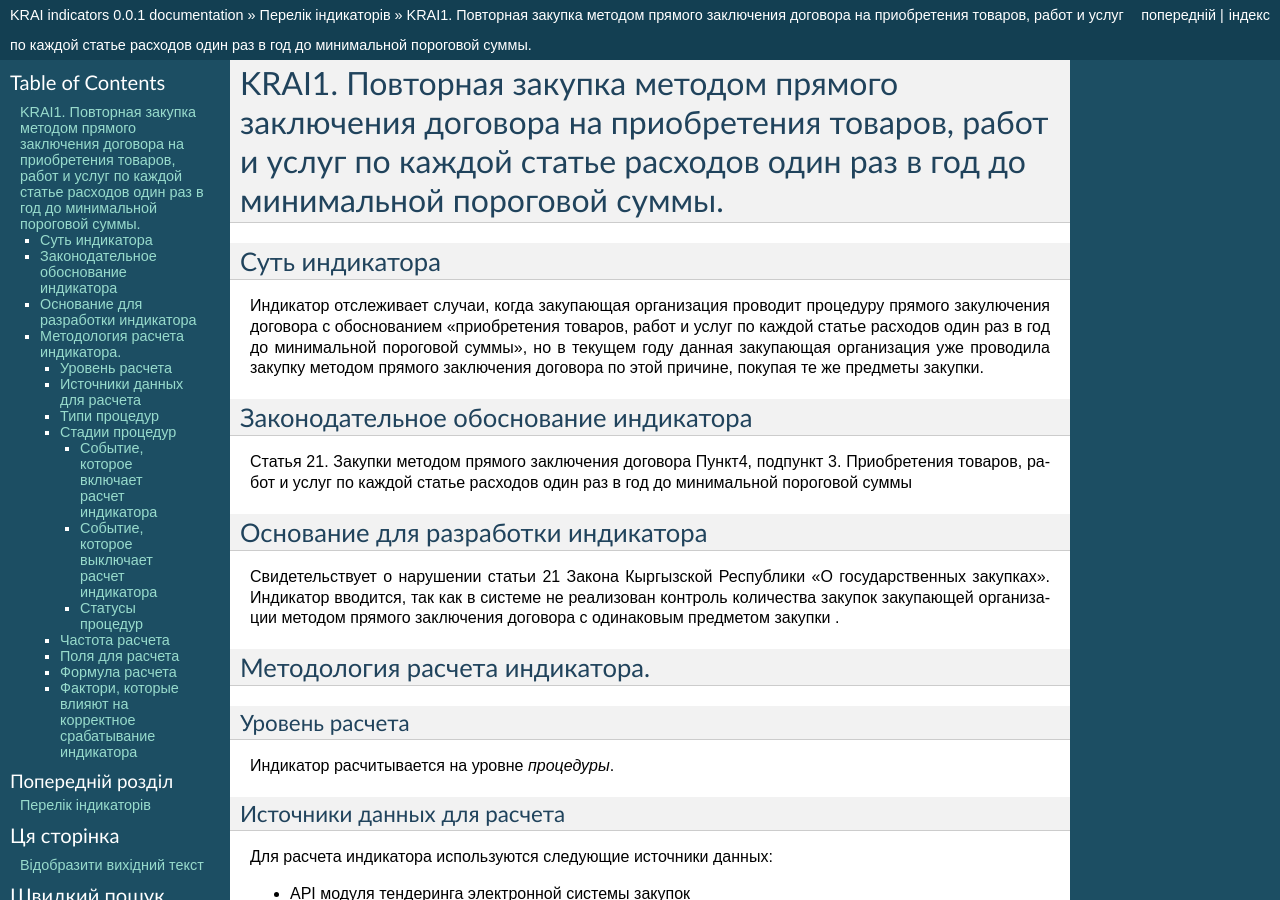
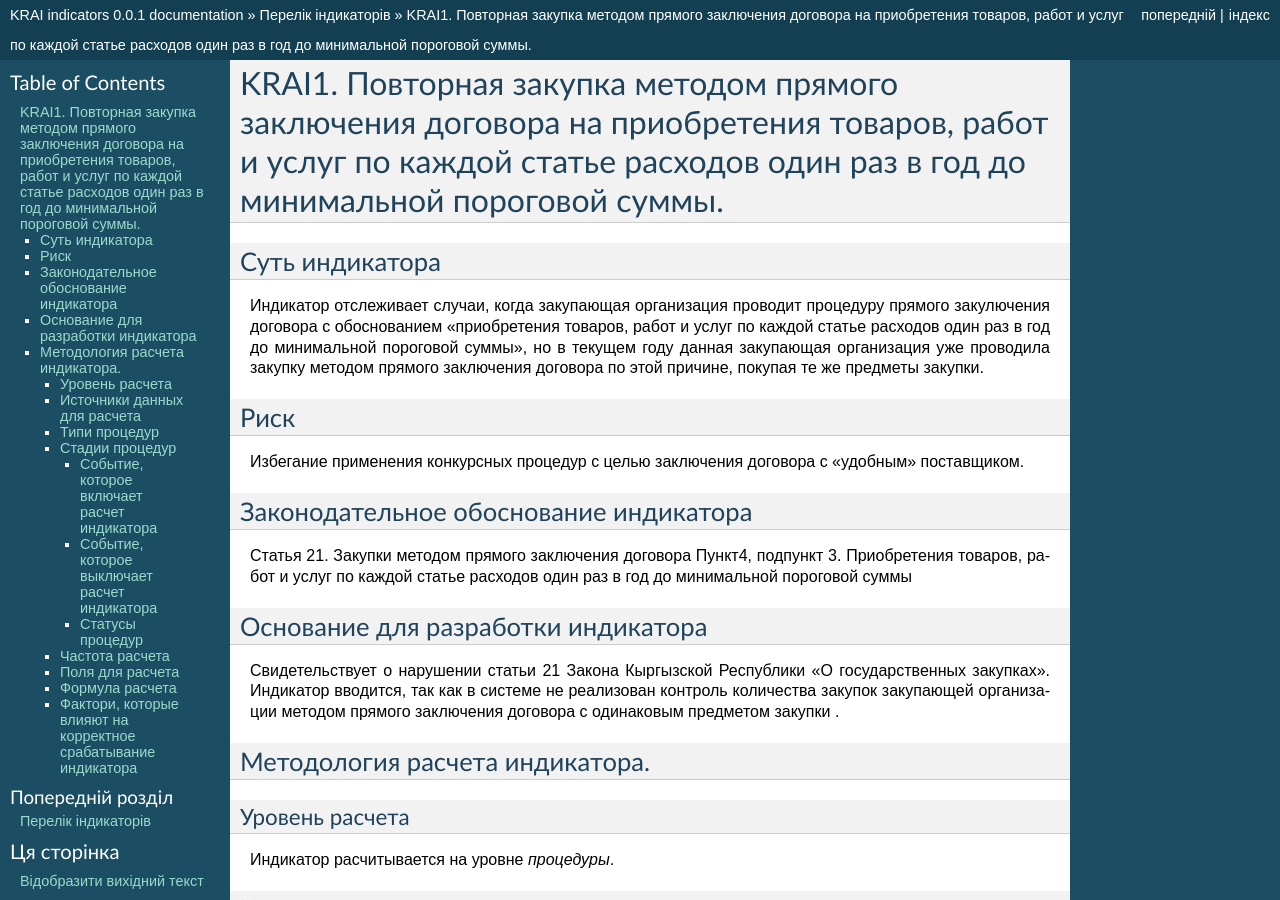
Before and after one commit to dbolshev/Kyrgyzstan-indicators, a Sphinx documentation site: the page built from docs/KRAI1.rst, in a window 1280 px wide and 900 px high. Built offline with Sphinx 7.4.7, drawn with Linux system fonts in a browser that asks for light colours; pages that are not in the unit, such as notebooks, are missing from menus.

Commit message:
Update KRAI1.rst

```diff
--- a/docs/KRAI1.rst
+++ b/docs/KRAI1.rst
@@ -8,6 +8,10 @@ KRAI1. Повторная закупка методом прямого закл
 
 Индикатор отслеживает случаи, когда закупающая организация проводит процедуру прямого закулючения договора с обоснованием "приобретения товаров, работ и услуг по каждой статье расходов один раз в год до минимальной пороговой суммы", но в текущем году данная закупающая организация уже проводила закупку методом прямого заключения договора по этой причине, покупая те же предметы закупки.
 
+****
+Риск
+****
+Избегание применения конкурсных процедур с целью заключения договора с "удобным" поставщиком.
 
 **************************************
 Законодательное обоснование индикатора
```
